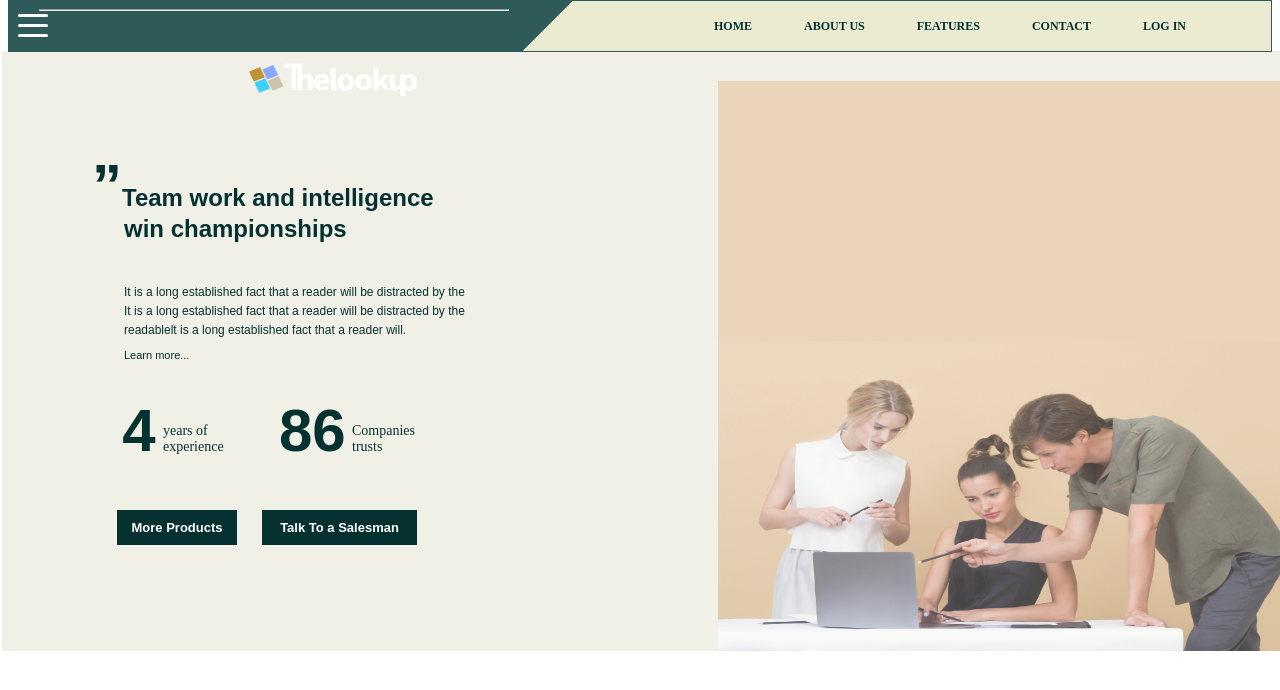
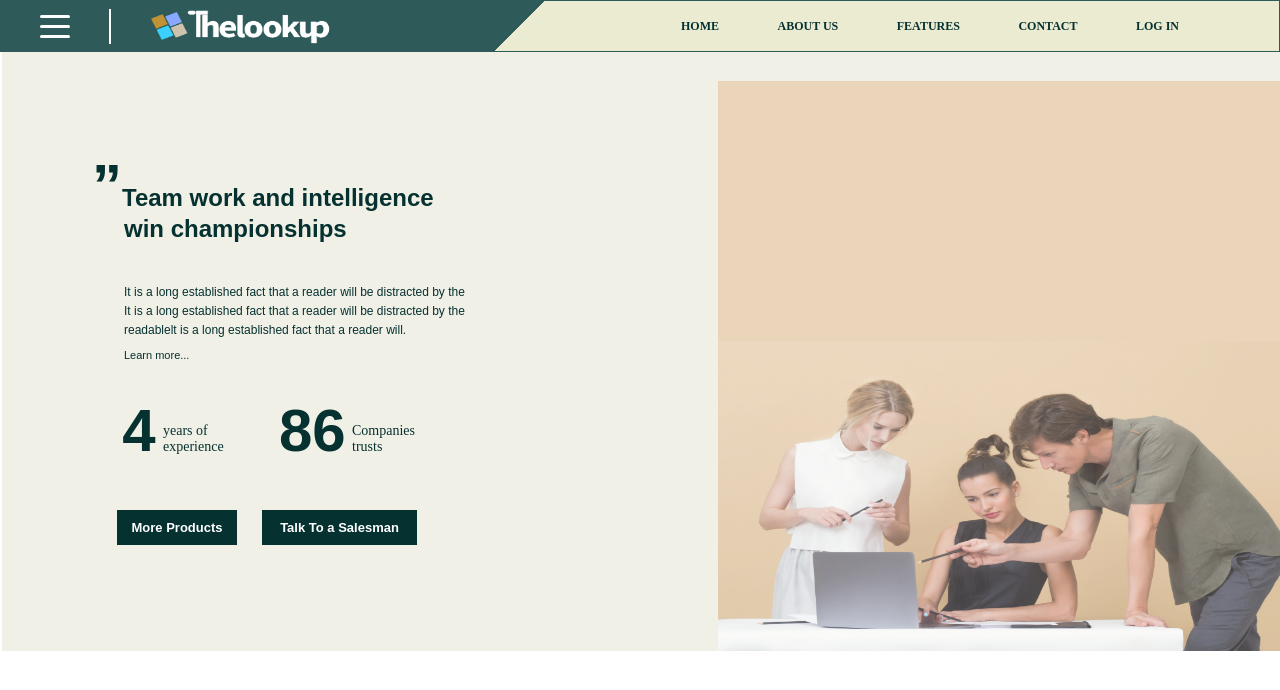
Before and after one commit to KhatimaSadat/NewLookUp, a React (Create React App) app in the folder project/: page /AboutUs in a window 1280 px wide. Shown: the top 690 px of the page. Built offline with nearby package versions, Linux system fonts and the light colour scheme.

Commit message:
Update NavBar.css

```diff
--- a/project/src/Layout/NavBar/NavBar.css
+++ b/project/src/Layout/NavBar/NavBar.css
@@ -1,18 +1,18 @@
+/* NavBar design*/
 /* NavBar design*/
 .navbar{
   position: fixed;
-    left: 8px;
+  left: 0px;
   top: 0;
-    right:8px;
+  right:0;
   z-index: 100;
   display: flex;
   flex-direction: row;
   justify-content: space-between;
   align-items: center;
   height: 50px;
-
   border: 1px solid rgb(46, 90, 90);
-    background-color:rgb(46, 90, 90);
+  background-color: rgb(46, 90, 90);
 }
 .navbar .right-side{
   display: flex;
@@ -20,56 +20,47 @@
   justify-content: space-between;
   align-items: center;
   flex: 1;
-    padding-right: 80px;
+  padding-right: 100px;
   padding-left: 200px;
   height: 50px;
   background:linear-gradient(135deg, transparent 45px, rgb(235, 235, 210) 0) top left;
-
+  flex-shrink: 0;
 }
 .navbar .right-side  a{
   display: flex;
   text-decoration: none;
   font-size: 12px;
   font-weight: bold;
-    padding: 5px;
   color:rgb(6, 49, 49);
   flex-shrink: 0;
 }
-  .navbar .right-side  a .span-home-nav{
-    font-size: 12px;
-    text-decoration: underline;
-    color: rgb(61, 207, 255);
-  }
 .navbar .left-side{
-    display: grid;
-    grid-template-columns: 30px 1fr;
-    background-color:rgb(46, 90, 90);
-    height: 50px;
-    width: 500px;
+  width: 480px;
+  display: flex;
+  flex-direction: row;
+  align-items: center;
+  justify-content: left;
   flex-shrink: 0;
 }
-  .navbar .left-side .humburgerIcon{
-  margin-left: 27px ;
+.Humburger{
+  margin-left: 30px;
 }
-  .navbar .left-side .logo{
-  width: 170px;
-  margin-left: 120px;
-  margin-top: 5px;
+.logo{
+width: 180px;
+margin-left: 20px;
 height: 40px;
 }
-  .navbar .right-side a:hover{
+.navbar a:hover{
   cursor: pointer;
-    border: 1px solid rgb(6, 49, 49);
-    padding: 3px;
+  /* border: 1px solid  rgb(6, 49, 49); */
+  padding: 6px;
+  text-decoration: underline;
+  color: rgb(7, 157, 216);
 }
-  .navbar .sidebare{
-    position: fixed;
-    left: 0;
-    bottom: 0;
-    top: 10px;
-    background-color: white;
-    width: 2px;
-    height: 30px;
-    z-index: 200;
-    margin-left: 110px;
+hr.vertical{
+  border: 0;
+  border-left: 2px solid white;
+  height: 35px;
+  float: left;
+  margin-left: 30px;
 }
```
Lines whose indentation alone changed are shown as unchanged.
